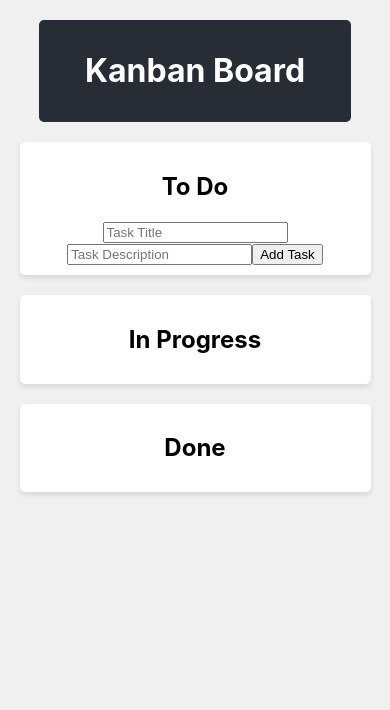
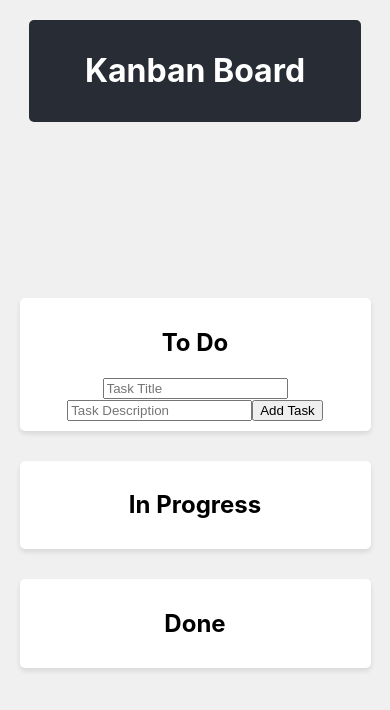
Before and after one commit to vquijano12/my-kanban-board, a React (Create React App) app in the folder kanban-board/: page / in a window 390 px wide. Shown: the top 710 px of the page. Built offline with nearby package versions, Linux system fonts and the light colour scheme.

Commit message:
feat: add media queries for responsive design
- Added media queries to App.css, Column.css, and Task.css for responsive design.
- Ensured that the layout adapts to different screen sizes for better user experience.

```diff
--- a/kanban-board/src/App.css
+++ b/kanban-board/src/App.css
@@ -24,3 +24,41 @@
   max-width: 90%;
   margin: 20px auto;
 }
+
+/* Media queries for App component */
+
+/* Small devices (phones, 600px and down) */
+@media (max-width: 600px) {
+  .App-header {
+    width: 80%;
+    padding: 10px;
+  }
+
+  .App-main {
+    padding: 10px;
+    flex-direction: column;
+    align-items: center;
+  }
+}
+
+/* Medium devices (tablets, 600px to 900px) */
+@media (min-width: 601px) and (max-width: 900px) {
+  .App-header {
+    width: 90%;
+  }
+
+  .App-main {
+    max-width: 80%;
+  }
+}
+
+/* Large devices (desktops, 900px and up) */
+@media (min-width: 901px) {
+  .App-header {
+    width: 75%;
+  }
+
+  .App-main {
+    max-width: 70%;
+  }
+}
--- a/kanban-board/src/styles/Column.css
+++ b/kanban-board/src/styles/Column.css
@@ -3,6 +3,30 @@
     border-radius: 5px;
     box-shadow: 0 3px 5px rgba(0, 0, 0, 0.1);
     padding: 10px;
-    width: 300px;
-    flex: 1 1 300px;
+    width: 30%;
+    flex: 1 1 200px;
   }
+
+/* Media queries for Column component */
+
+/* Small devices (phones, 600px and down) */
+@media (max-width: 600px) {
+  .Column {
+    width: 100%;
+    margin: 5px 0;
+  }
+}
+
+/* Medium devices (tablets, 600px to 900px) */
+@media (min-width: 601px) and (max-width: 900px) {
+  .Column {
+    width: 45%;
+  }
+}
+
+/* Large devices (desktops, 900px and up) */
+@media (min-width: 901px) {
+  .Column {
+    width: 30%;
+  }
+}
--- a/kanban-board/src/styles/Task.css
+++ b/kanban-board/src/styles/Task.css
@@ -4,3 +4,26 @@
     margin: 5px 0;
     padding: 10px;
   }
+
+/* Media queries for Task component */
+
+/* Small devices (phones, 600px and down) */
+@media (max-width: 600px) {
+  .Task {
+    margin: 5px 0;
+  }
+}
+
+/* Medium devices (tablets, 600px to 900px) */
+@media (min-width: 601px) and (max-width: 900px) {
+  .Task {
+    margin: 8px 0;
+  }
+}
+
+/* Large devices (desktops, 900px and up) */
+@media (min-width: 901px) {
+  .Task {
+    margin: 10px 0;
+  }
+}
```
